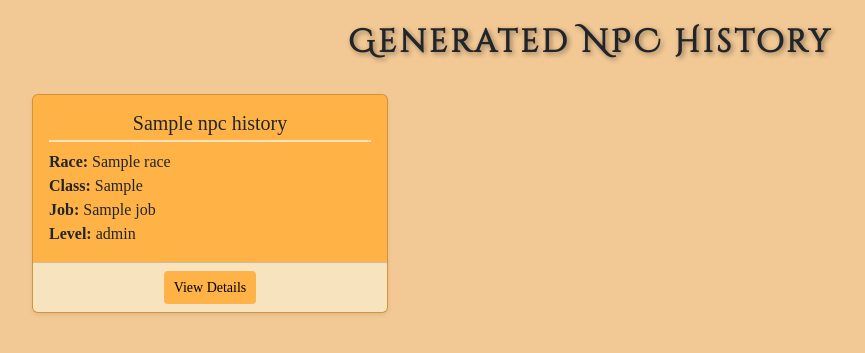
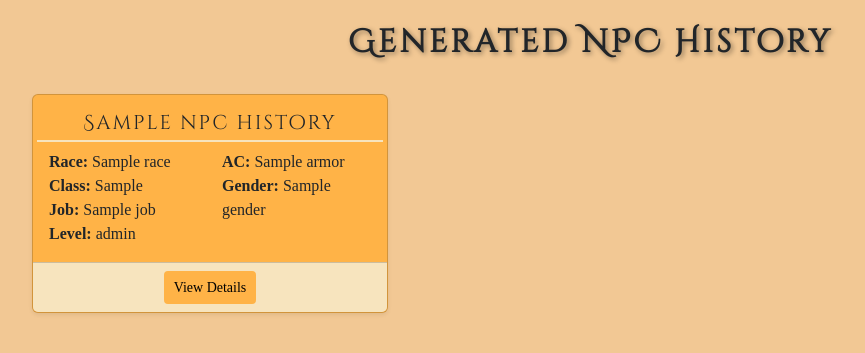
Before and after one commit to realLucas01/DnD-NPCGen, a Spring app: template src/main/resources/templates/history.html in a window 1280 px wide. Shown: the part 56-409 px from the top of the page, without its empty margins (50-915 px from the left). Run offline with Thymeleaf, Linux system fonts and the light colour scheme; the template is opened without the code that fills it: most values are stand-ins (such as "Sample title", 1, 10 or a date in 2020); data that the repository does not hold is empty.

Commit message:
History Webseite angepasst

```diff
--- /dev/null
+++ b/src/main/resources/static/css/styleDetail.css
@@ -0,0 +1,6 @@
+:root {
+    --background-orange: #f2c894;
+    --foreground-orange: #ffb347;
+    --foreground-yellow: rgb(247, 228, 190);
+    --border-orange: #c7882e;
+}
--- a/src/main/resources/static/css/styleHistory.css
+++ b/src/main/resources/static/css/styleHistory.css
@@ -26,6 +26,8 @@ body{
     width: 100%;
     border-bottom: 2px solid var(--foreground-yellow);
     padding-bottom: 5px;
+    font-family: 'Cinzel Decorative', serif !important;
+    letter-spacing: 2px;
 }
 
 .card .card-footer{
--- a/src/main/resources/templates/history.html
+++ b/src/main/resources/templates/history.html
@@ -23,14 +23,22 @@
             <div class="row row-cols-1 row-cols-md-2 row-cols-lg-3 g-4">
                 <div class="col" th:each="npc : ${npcHistory}">
                     <div class="card h-100 shadow-sm">
-                        <div class="card-body">
-                            <h5 class="card-title text-center" th:text="${npc.name}"></h5>
+                        <div class="card-body row">
+                            <h5 class="card-title text-center col-12" th:text="${npc.name}"></h5>
+                            <div class="col-6">
                                 <p class="card-text">
                                     <strong>Race:</strong> <span th:text="${npc.race}"></span><br>
                                     <strong>Class:</strong> <span th:text="${npc.genClass}"></span><br>
                                     <strong>Job:</strong> <span th:text="${npc.job}"></span><br>
                                     <strong>Level:</strong> <span th:text="${npc.level}"></span>
                                 </p>
+                            </div>
+                            <div class="col-6">
+                                <p class="card-text">
+                                    <strong>AC:</strong> <span th:text="${npc.armor}"></span><br>
+                                    <strong>Gender:</strong> <span th:text="${npc.gender}"></span><br>
+                                </p>
+                            </div>
                         </div>
                         <div class="card-footer text-center">
                             <a th:href="@{/detail(id=${npc.id})}" class="btn btn-primary btn-sm">View Details</a>
```
Lines whose indentation alone changed are shown as unchanged.
